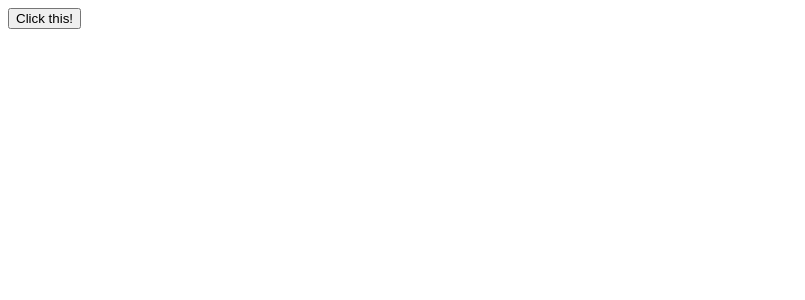
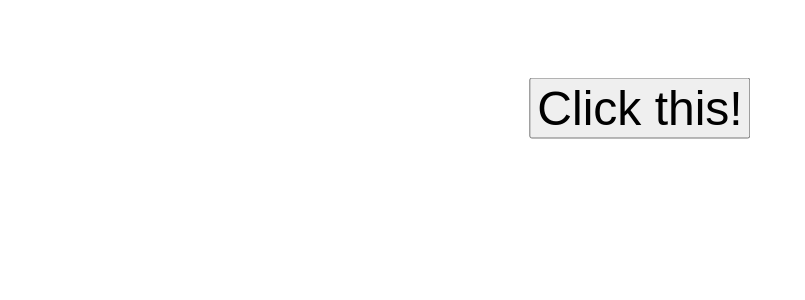
Before and after one commit to MerattiGiacomo/PrimoProgettoAngular, an Angular app: page / in a window 1280 px wide. Shown: the top 300 px of the page, without its empty margins (0-805 px from the left). Built offline with nearby package versions, Linux system fonts and the light colour scheme.

Commit message:
aggiunto css

```diff
--- a/src/app/my-button/my-button.component.css
+++ b/src/app/my-button/my-button.component.css
@@ -0,0 +1,17 @@
+.myButton {
+    font-size: 3rem;
+}
+
+.container {
+    height: 200px;
+    position: relative;
+}
+
+.center {
+    margin: 0;
+    position: absolute;
+    top: 50%;
+    left: 50%;
+    -ms-transform: translate(-50%, -50%);
+    transform: translate(-50%, -50%);
+}
--- a/src/app/my-button/my-button.component.html
+++ b/src/app/my-button/my-button.component.html
@@ -1 +1,5 @@
-<button (click) = "onClickDisable()" [disabled] = "disabilita">Click this!</button>
+<div class="container">
+    <div class="center">
+        <button class="myButton" (click) = "onClickDisable()" [disabled] = "disabilita">Click this!</button>
+    </div>
+</div>
```
Also changed, not shown: src/app/app.component.html (line endings or trailing spaces).
